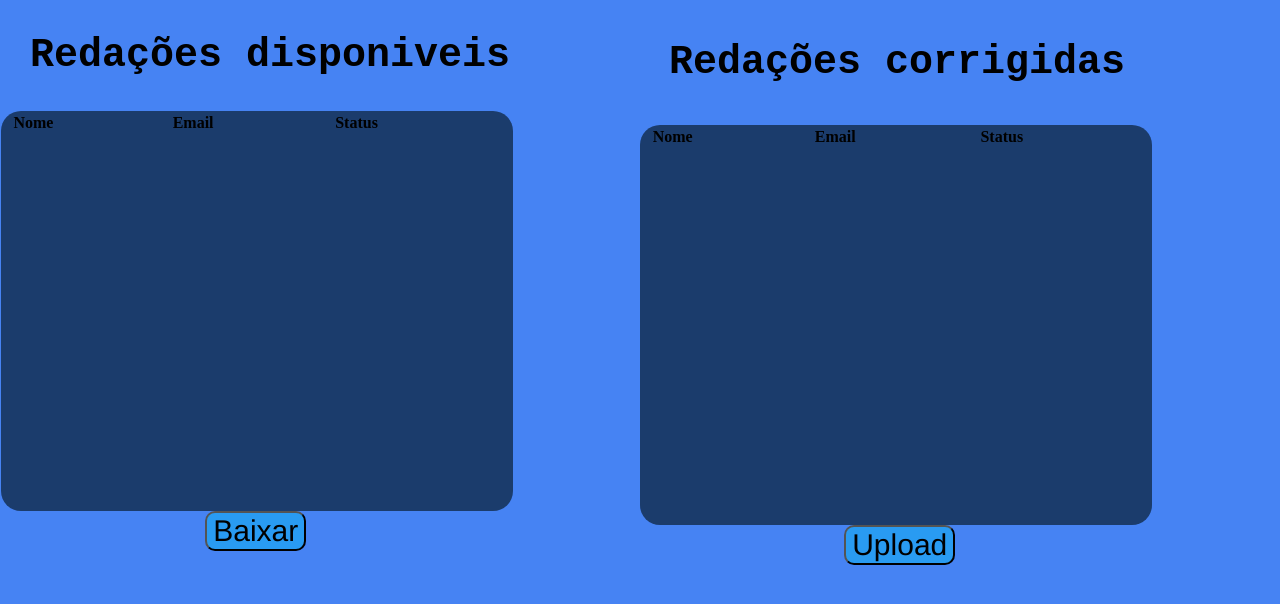
After one commit to TheusGley/SIteReescreva, a PHP site: page /reda.php in a window 1280 px wide. The commit adds this page. Shown: the top 604 px of the page. Run offline with PHP 8.4, Linux system fonts and the light colour scheme; lists and menus that the app fills with data are empty.

Commit message:
Add files via upload
31/08/22

```diff
--- a/custom.css
+++ b/custom.css
@@ -69,7 +69,7 @@ input{
         align-items:center;
         font-family:'Gill Sans', 'Gill Sans MT', Calibri, 'Trebuchet MS', sans-serif ;
 }
-button{
+.button{
 
         font-size:30px;
         align-items:center;
@@ -87,22 +87,20 @@ button{
         background-color: #4683f3;
         border-color: #01ede1;
 }
+#div1{
+    float: left;
+    text-align: justify;
+}
+#div2 {
+    float: right;
+    text-align: justify;
 
-#div2{
-
-    margin-left: 10%;
-    align-items:center;
-    font-size: 50px;
-    font-family:'Courier New', Courier, monospace  ;
-    font-weight:bold;
-    color: #280445;
-    border-color: #4683f3;
 
 }
 
 .reda-box{
     width: 40vw;
-    height: 400px;
+    height: 50vh;
     border-radius: 20px;
     border: 10px;
     border-color: #000000;
@@ -110,16 +108,5 @@ button{
     margin-left:1px;
 
 
+
 }
-
-
-.div3{
-    width: 40vw;
-    height: 400px;
-    border-radius: 20px;
-    border: 10px;
-    border-color: #000000;
-    background: rgb(27, 60, 108);
-    margin-left:1px;
-    float: right;
-}
--- /dev/null
+++ b/reda.php
@@ -0,0 +1,104 @@
+<!DOCTYPE html>
+<html lang="pt-br">
+
+<head>
+    <meta charset="utf-8">
+    <title></title>
+
+    <link rel="stylesheet" type="text/css" href="custom.css">
+</head>
+
+<body style="width: 90% ; background-color:#4683f3;">
+
+
+
+
+    <div style=" flex-direction : row;">
+
+
+        <span id="msgAlerta"></span>
+
+        <div>
+            <div >
+                <div id="div1">
+                        <div >
+
+
+                                 <h2 class="titulo"> Redações disponiveis </h2>
+
+
+                        </div>
+
+
+                    <table  class="reda-box" >
+                            <thead>
+
+                                <tr>
+                                    <th>      </th>
+                                    <th>Nome  </th>
+                                    <th>Email </th>
+                                    <th>Status</th>
+                                    <th>      </th>
+
+                                </tr>
+
+                            </thead>
+
+                                <tbody>
+
+                                </tbody>
+                        </table>
+
+                         <button class="button" type="button" value="Submit">Baixar</button>
+
+
+                </div>
+
+
+
+                <div id="div2" >
+                    <div>
+                    <h3 class="titulo"> Redações corrigidas</h3>
+                    </div>
+
+
+
+                    <div>
+
+
+
+                        <table class="reda-box">
+                            <thead>
+
+                                <tr>
+                                    <th>  </th>
+                                    <th>Nome</th>
+                                    <th>Email</th>
+                                    <th>Status</th>
+
+                                </tr>
+
+                            </thead>
+                                <tbody>
+
+                                </tbody>
+
+                        </table>
+                        <button class="button"   type="button" value="Submit">Upload</button>
+
+
+
+                    </div>
+
+                </div>
+
+
+            </div>
+
+        </div>
+
+    </div>
+
+    </body>
+
+</html>
```
Also changed, not shown: bd.txt (added, +8 -0 lines), conexaobd.php (added, +19 -0 lines), index.php (+24 -6 lines).
